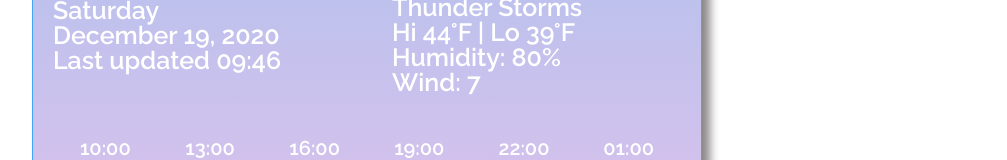
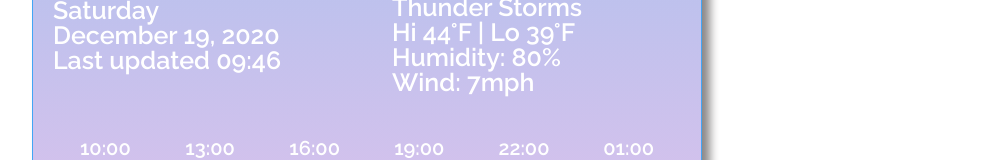
Before and after one commit to djdaniray/weather-react, a React (Create React App) app: page / in a window 1280 px wide. Shown: the part 258-418 px from the top of the page, without its empty margins (273-1280 px from the left). Built offline with nearby package versions, Linux system fonts and the light colour scheme; no server answers.

Commit message:
Update WeatherDetails.js

```diff
--- a/src/WeatherDetails.js
+++ b/src/WeatherDetails.js
@@ -14,7 +14,7 @@ export default function WeatherDetails() {
           Humidity: <span id="humid"> 80</span>%
         </li>
         <li>
-          Wind: <span id="wind"> 7</span>
+          Wind: <span id="wind"> 7</span>mph
         </li>
       </ul>
     </div>
```
